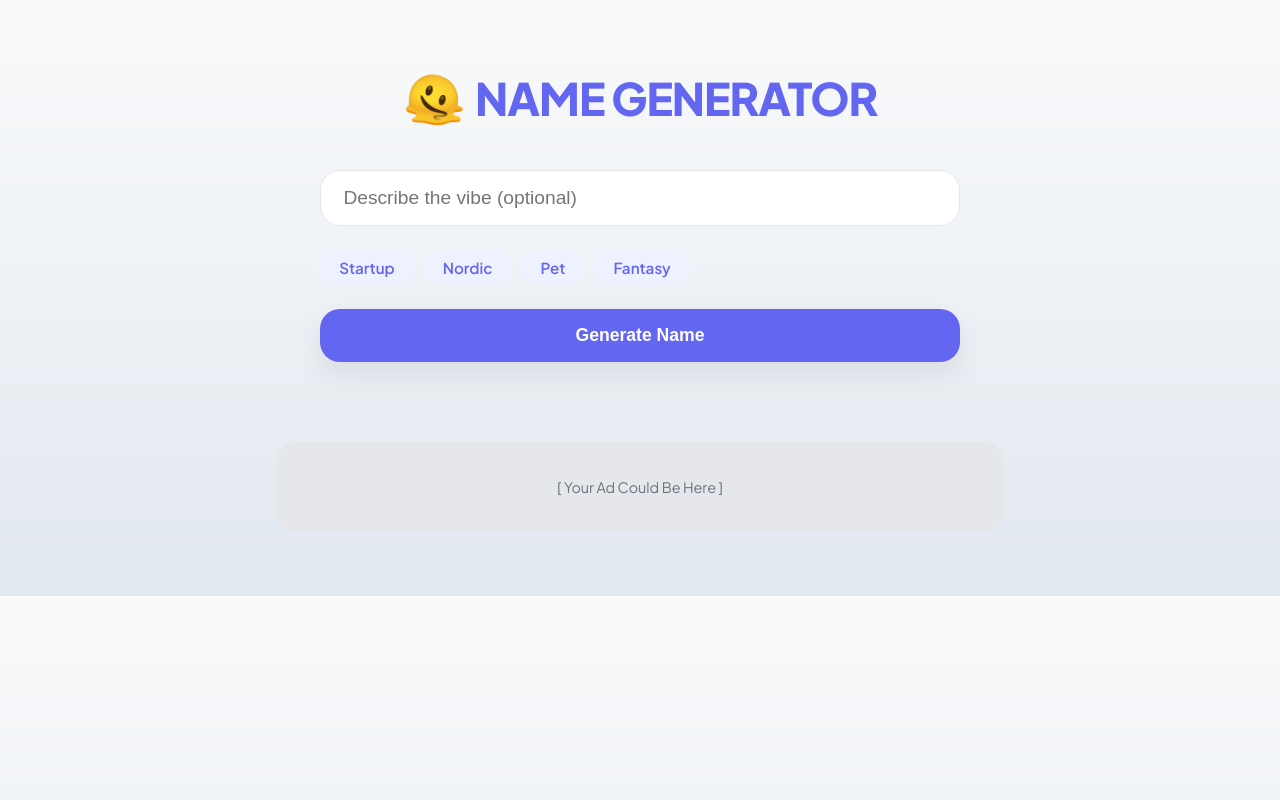
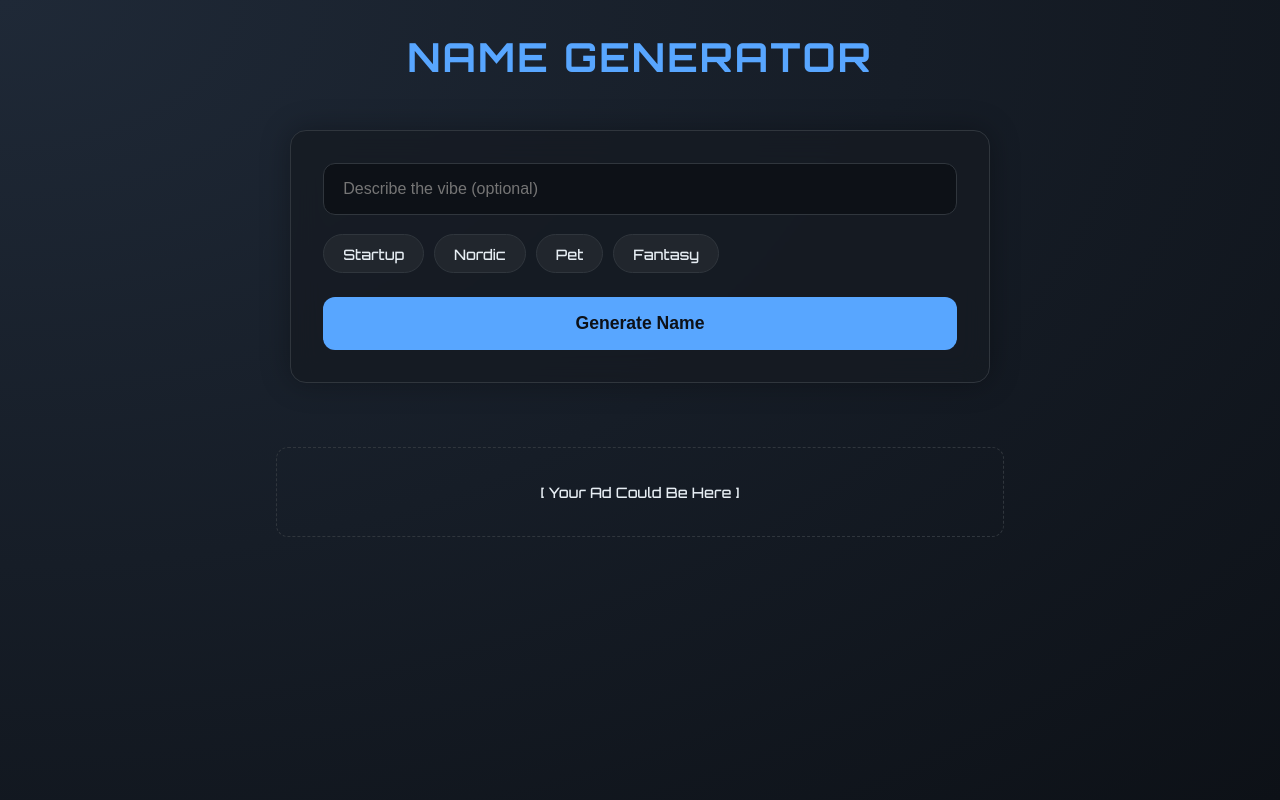
Before and after one commit to RayEngmark/namegen_flask, a Flask app: page / in a window 1280 px wide. Run offline with Flask 3, Linux system fonts and the light colour scheme.

Commit message:
🌌 Futuristic UI overhaul: neon dark mode, glassmorphism, pro layout

```diff
--- a/templates/index.html
+++ b/templates/index.html
@@ -4,16 +4,16 @@
   <meta charset="UTF-8" />
   <meta name="viewport" content="width=device-width, initial-scale=1.0" />
   <title>Name Idea Generator</title>
-  <link href="https://fonts.googleapis.com/css2?family=Plus+Jakarta+Sans:wght@400;600;800&display=swap" rel="stylesheet">
+  <link href="https://fonts.googleapis.com/css2?family=Orbitron:wght@500;700&display=swap" rel="stylesheet">
   <style>
     :root {
-      --accent: #6366f1;
-      --gray-bg: #f3f4f6;
-      --gray-light: #e5e7eb;
-      --gray-text: #6b7280;
-      --text-main: #0f172a;
-      --radius: 20px;
-      --shadow: 0 12px 30px rgba(0, 0, 0, 0.08);
+      --bg-dark: #0d1117;
+      --card-bg: #161b22cc;
+      --primary: #58a6ff;
+      --accent: #c778dd;
+      --text: #e6edf3;
+      --border: #30363d;
+      --blur: blur(14px);
     }
 
     * {
@@ -21,159 +21,142 @@
     }
 
     body {
-      font-family: 'Plus Jakarta Sans', sans-serif;
-      background: linear-gradient(180deg, #f9fafb 0%, #e2e8f0 100%);
       margin: 0;
-      padding: 4rem 1rem;
+      padding: 2rem;
+      font-family: 'Orbitron', sans-serif;
+      background: radial-gradient(ellipse at top left, #1f2937 0%, #0d1117 100%);
+      color: var(--text);
       display: flex;
       flex-direction: column;
       align-items: center;
-      color: var(--text-main);
+      min-height: 100vh;
+      overflow-x: hidden;
     }
 
     .logo {
-      font-size: 2.8rem;
-      font-weight: 800;
-      color: var(--accent);
-      margin-bottom: 2.5rem;
-      display: flex;
-      align-items: center;
-      gap: 0.6rem;
-      letter-spacing: -1px;
+      font-size: 2.5rem;
+      font-weight: 700;
+      color: var(--primary);
+      margin-bottom: 3rem;
+      letter-spacing: 2px;
       text-transform: uppercase;
     }
 
-    .logo span {
-      font-size: 3.2rem;
-    }
-
     .input-group {
+      background: var(--card-bg);
+      border: 1px solid var(--border);
+      border-radius: 16px;
+      backdrop-filter: var(--blur);
+      padding: 2rem;
+      max-width: 700px;
       width: 100%;
-      max-width: 640px;
-      display: flex;
-      flex-direction: column;
-      gap: 1.5rem;
+      box-shadow: 0 0 30px rgba(0,0,0,0.3);
     }
 
     input[type="text"] {
-      padding: 1rem 1.4rem;
-      font-size: 1.2rem;
-      border-radius: var(--radius);
-      border: 1px solid var(--gray-light);
-      outline: none;
-      transition: 0.3s ease;
-    }
-
-    input[type="text"]:focus {
-      border-color: var(--accent);
-      box-shadow: 0 0 0 3px rgba(99, 102, 241, 0.2);
+      width: 100%;
+      padding: 1rem 1.2rem;
+      font-size: 1rem;
+      background: #0d1117;
+      border: 1px solid var(--border);
+      border-radius: 12px;
+      color: var(--text);
+      margin-bottom: 1.2rem;
     }
 
     .tags {
       display: flex;
       gap: 0.6rem;
       flex-wrap: wrap;
+      margin-bottom: 1.5rem;
     }
 
     .tag {
-      background-color: #eef2ff;
-      color: var(--accent);
-      padding: 0.5rem 1.2rem;
-      border-radius: 9999px;
-      font-weight: 600;
-      font-size: 0.95rem;
+      background: #21262d;
+      color: var(--text);
+      padding: 0.6rem 1.2rem;
+      border: 1px solid var(--border);
+      border-radius: 999px;
+      cursor: pointer;
+      transition: all 0.2s ease;
+      font-size: 0.9rem;
+    }
+
+    .tag.selected {
+      background: var(--accent);
+      color: black;
+    }
+
+    button {
+      width: 100%;
+      padding: 1rem;
+      font-size: 1.1rem;
+      font-weight: bold;
+      border: none;
+      border-radius: 12px;
+      background: var(--primary);
+      color: #0d1117;
       cursor: pointer;
       transition: 0.2s ease;
     }
 
-    .tag:hover {
-      background-color: #dcdffd;
-    }
-
-    .tag.selected {
-      background-color: var(--accent);
-      color: white;
-    }
-
-    button {
-      padding: 1rem;
-      font-size: 1.1rem;
-      font-weight: 700;
-      color: white;
-      background-color: var(--accent);
-      border: none;
-      border-radius: var(--radius);
-      cursor: pointer;
-      box-shadow: var(--shadow);
-      transition: background-color 0.2s ease;
-    }
-
     button:hover {
-      background-color: #4f46e5;
+      background: #4093ff;
     }
 
     .result-box {
-      background-color: white;
-      box-shadow: var(--shadow);
-      padding: 3rem;
-      border-radius: var(--radius);
-      margin-top: 4rem;
-      max-width: 640px;
+      background: var(--card-bg);
+      border: 1px solid var(--border);
+      backdrop-filter: var(--blur);
+      padding: 2.5rem;
+      border-radius: 20px;
+      margin-top: 3rem;
+      max-width: 700px;
       width: 100%;
+      box-shadow: 0 0 40px rgba(0,0,0,0.4);
       text-align: center;
-      font-size: 1.3rem;
-      font-weight: 600;
-      animation: fadeIn 0.4s ease forwards;
     }
 
     .name-grid {
       display: grid;
       grid-template-columns: 1fr 1fr;
       gap: 2rem;
-      margin-top: 2rem;
+      margin-top: 1rem;
     }
 
     .name-box {
-      padding: 1.6rem;
-      background: #ffffffcc;
-      border-radius: var(--radius);
+      background: #0d1117;
+      padding: 2rem;
       font-size: 1.6rem;
-      font-weight: 700;
-      color: var(--text-main);
-      box-shadow: 0 4px 16px rgba(0, 0, 0, 0.04);
-      backdrop-filter: blur(8px);
-      transition: transform 0.2s ease, box-shadow 0.2s ease;
+      font-weight: bold;
+      color: var(--primary);
+      border-radius: 16px;
+      border: 1px solid var(--border);
+      transition: 0.3s ease;
     }
 
     .name-box:hover {
       transform: scale(1.05);
-      box-shadow: 0 8px 24px rgba(0, 0, 0, 0.1);
+      border-color: var(--accent);
     }
 
     .ad-space {
-      margin-top: 5rem;
+      margin-top: 4rem;
       width: 100%;
       max-width: 728px;
       height: 90px;
-      background-color: var(--gray-light);
-      border-radius: var(--radius);
+      border: 1px dashed var(--border);
+      border-radius: 12px;
       display: flex;
       align-items: center;
       justify-content: center;
-      color: var(--gray-text);
       font-size: 0.9rem;
-    }
-
-    @keyframes fadeIn {
-      from { opacity: 0; transform: translateY(20px); }
-      to { opacity: 1; transform: translateY(0); }
+      color: var(--gray);
     }
   </style>
 </head>
 <body>
-  <div class="logo">
-    <span>🫠</span> Name Generator
-  </div>
+  <div class="logo">Name Generator</div>
 
   <div class="input-group">
     <input type="text" id="vibe" placeholder="Describe the vibe (optional)" />
```
